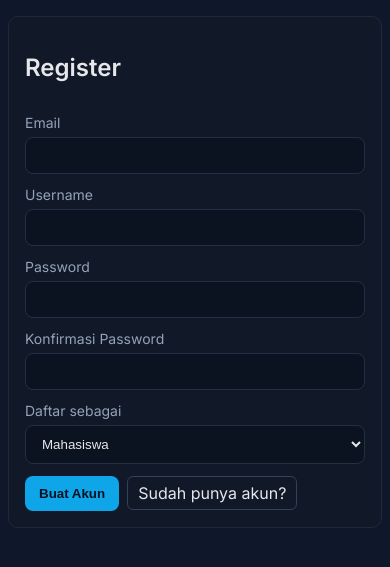
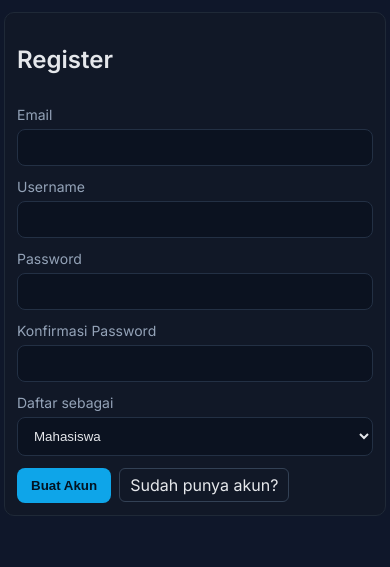
Before and after one commit to Imannmzl/imnmzl, a PHP site: page /register.php in a window 390 px wide. Shown: the part 63-630 px from the top of the page. Run offline with PHP 8.4, Linux system fonts and the light colour scheme.

Commit message:
Refactor: Adjust responsive styles for smaller screens
Co-authored-by: step04 <step04@belajaar.id>

```diff
--- a/public_html/chat_room/assets/styles.css
+++ b/public_html/chat_room/assets/styles.css
@@ -17,7 +17,7 @@ body {
 
 .container { width: 100%; max-width: 980px; margin: 0 auto; padding: 0 16px; }
 @media (max-width: 768px) {
-	.container { max-width: 100%; padding: 0 8px; }
+	.container { max-width: 100%; padding: 0 4px; }
 }
 
 .site-header { background: var(--panel); border-bottom: 1px solid #1f2937; }
@@ -113,12 +113,15 @@ button:disabled { opacity: .5; cursor: not-allowed; }
 	position: sticky; bottom: 0; background: var(--panel);
 	border-top: 1px solid #1f2937; padding: 12px; z-index: 10;
 }
+@media (max-width: 768px) {
+	.sticky-composer { padding: 8px; }
+}
 
 /* Responsive */
 @media (max-width: 768px) {
 	.site-header .container { flex-wrap: wrap; gap: 8px; }
-	main.container { padding: 16px 8px; max-width: 100%; }
-	.chat-layout { grid-template-columns: 1fr; gap: 12px; }
+	main.container { padding: 12px 4px; max-width: 100%; }
+	.chat-layout { grid-template-columns: 1fr; gap: 8px; }
 
 	/* Mobile accordion - show on mobile only */
 	.desktop-content { display: none; }
@@ -133,12 +136,12 @@ button:disabled { opacity: .5; cursor: not-allowed; }
 	.messages { flex: 1; height: auto; }
 
 	/* Mobile sidebar */
-	.mobile-sidebar { margin-bottom: 12px; width: 100%; }
+	.mobile-sidebar { margin-bottom: 8px; width: 100%; }
 	.room-list { max-height: 40vh; overflow: auto; }
 	.online-list { max-height: 40vh; overflow: auto; }
 
 	/* Wider mobile content */
-	.card { width: 100%; margin: 0; }
+	.card { width: 100%; margin: 0; padding: 12px; }
 	.chat-section { width: 100%; }
 	.messages { width: 100%; }
 
```
